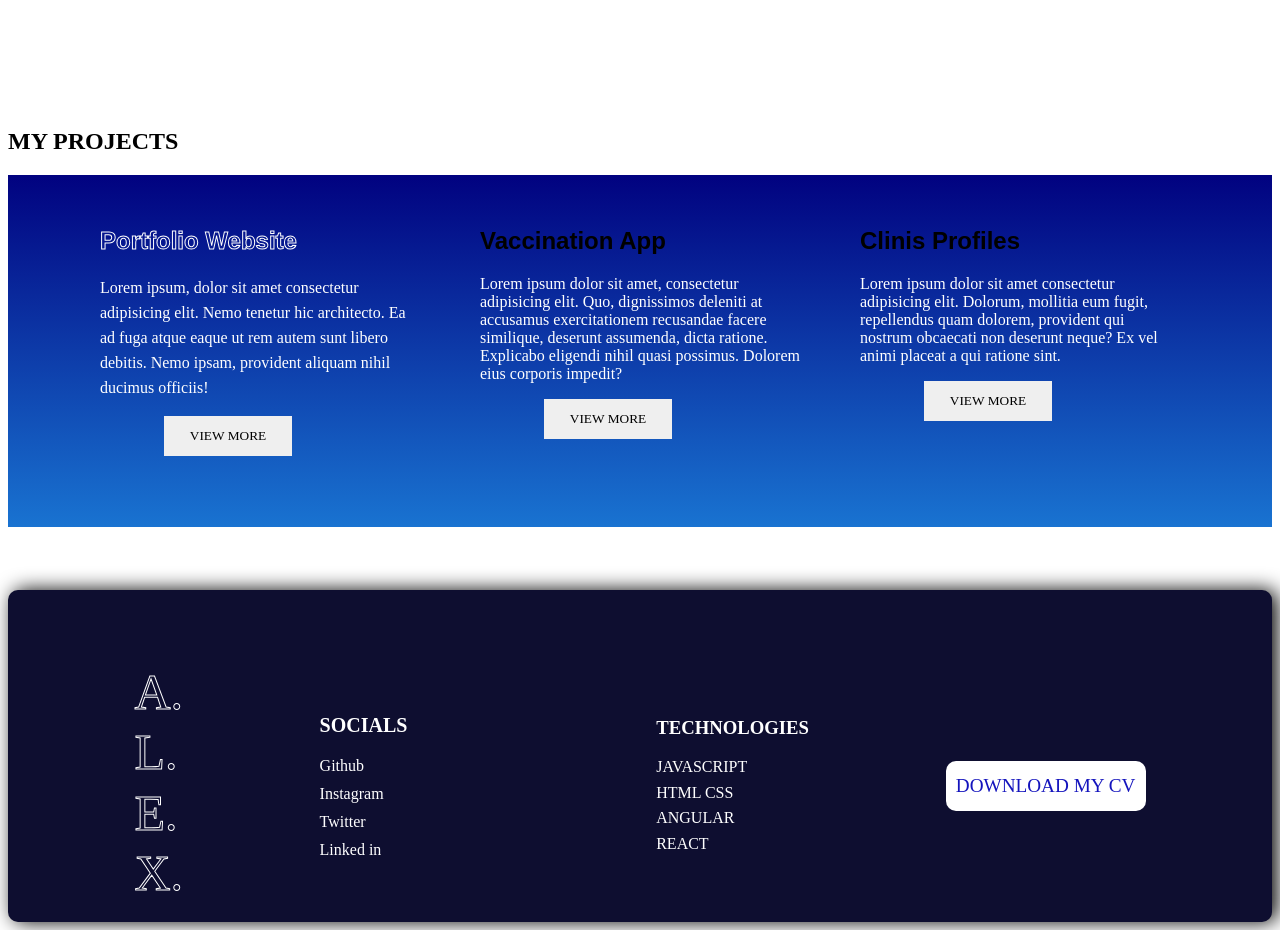
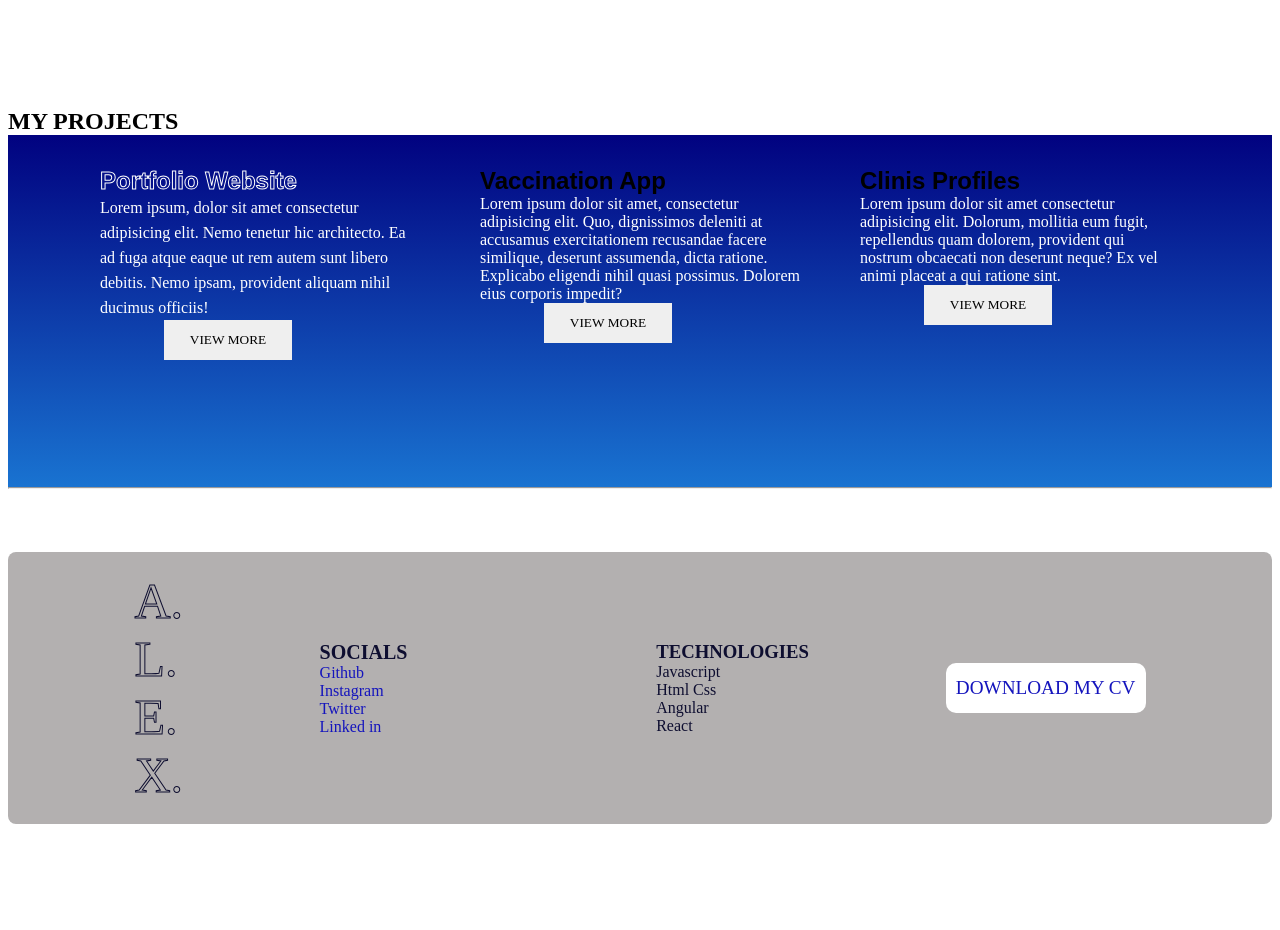
Before and after one commit to Njogu-Alex/Njogu-Alex, an Angular app: page / in a window 1280 px wide. Shown: the part 700-1630 px from the top of the page. After the commit the page ends 1532 px from the top, so only its background shows below. Built offline with nearby package versions, Linux system fonts and the light colour scheme.

Commit message:
rectifying the footer

```diff
--- a/src/app/cards/cards.component.css
+++ b/src/app/cards/cards.component.css
@@ -1,5 +1,10 @@
+*{
+    padding: 0;
+    margin: 0;
+    box-sizing: border-box;
+}
 section{
-    margin: 0;
+
     display: flex;
     flex-wrap: wrap;
     justify-content: space-evenly;
--- a/src/app/cards/cards.component.html
+++ b/src/app/cards/cards.component.html
@@ -22,3 +22,4 @@
         </div>
     </div>
 </section>
+<hr>
--- a/src/app/footer/footer.component.css
+++ b/src/app/footer/footer.component.css
@@ -1,44 +1,42 @@
 *{
-
     box-sizing: border-box;
-    margin-top: 5%;
+    margin:0;
 }
 .footer{
-    border-radius: 10px 10px 10px 10px ;
+    margin-top: 5%;
     display: flex;
     left: 0%;
-    border: 1px solidblue;
-    top: 0%;
+    top: 10px;
     left: 0%;
     align-items: center;
-    width: 100%;
     padding: 20px 10%;
     justify-content: space-between;
     z-index: 00;
-    box-shadow: 5px 0px 20px 0px;
-    background-color: rgb(14, 14, 48);
+    background-color: rgb(179, 176, 176);
+    padding-top: 20px;
+    border-radius: 8px;
 }
 .name li{
     list-style-type: none;
-    -webkit-text-stroke: 1px white ;
+    -webkit-text-stroke: 1px rgb(14, 14, 48) ;
     color: transparent;
     font-size: larger;
     font-size: 50px;
 }
 .socials h3{
-    color: white;
+    color: rgb(14, 14, 48);
     font-size: 20px;
 }
 .socials li{
     list-style-type: none;
-    color: white;
+    color:rgb(20, 20, 189) ;
     font-family: 'Times New Roman', Times, serif;
     width: 200px;
     transition: 1s;
 }
 .socials li:hover{
-    color: rgb(20, 20, 189);
-    background-color: white;
+    color: white;
+    background-color: rgb(14, 14, 48);
     height: 40px;
     text-align: center;
     font-weight: 600;
@@ -46,13 +44,13 @@
     font-size: large;
 }
 .stacks h3{
-    color: white;
+    color: rgb(14, 14, 48);
 }
 .stacks li{
-    color: white;
+    color: rgb(14, 14, 48);
     list-style-type: none;
     text-align: centre;
-    text-transform: uppercase;
+    text-transform: capitalize;
 }
 .btns button{
     background-color: white;
--- a/src/app/navbar/navbar.component.css
+++ b/src/app/navbar/navbar.component.css
@@ -1,6 +1,6 @@
 *{
-    margin: 0%;
-    padding: 0%;
+    margin: 0;
+    padding: 0;
     box-sizing: border-box;
 }
 .head{
```
